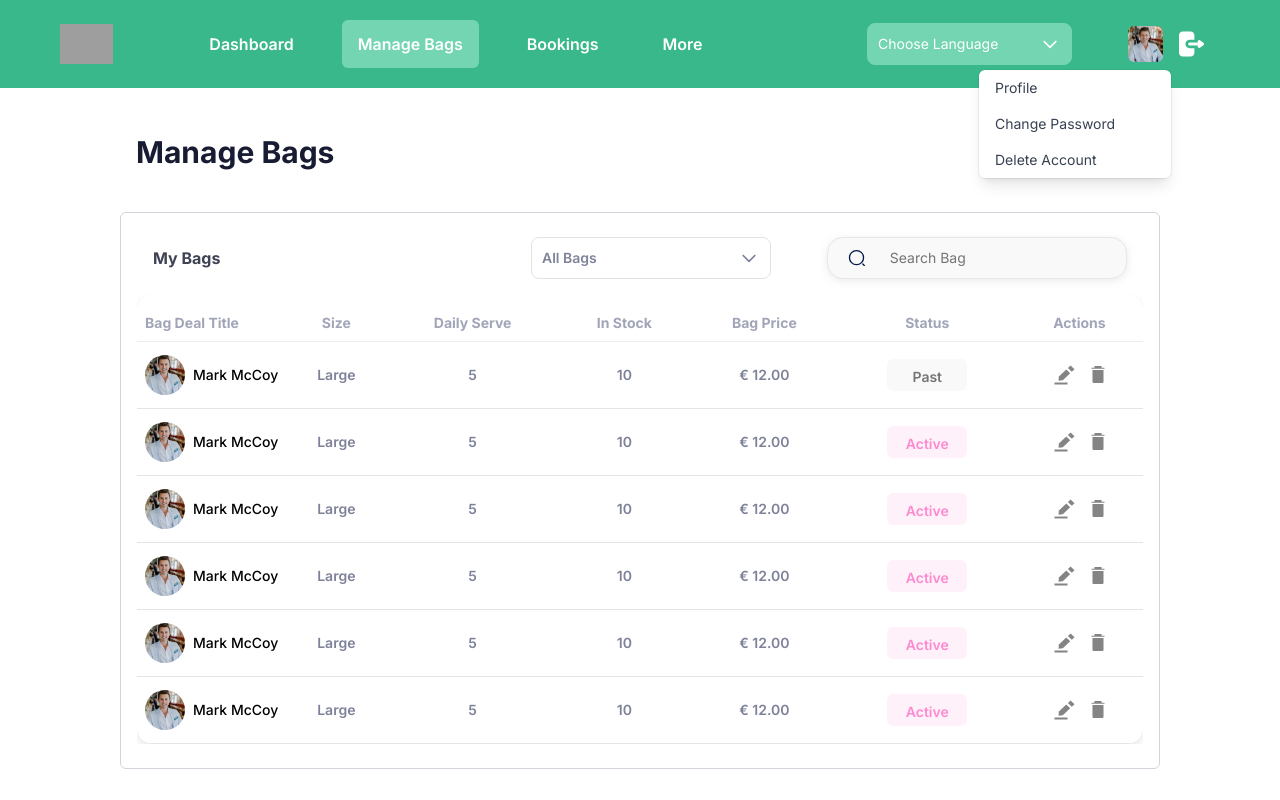
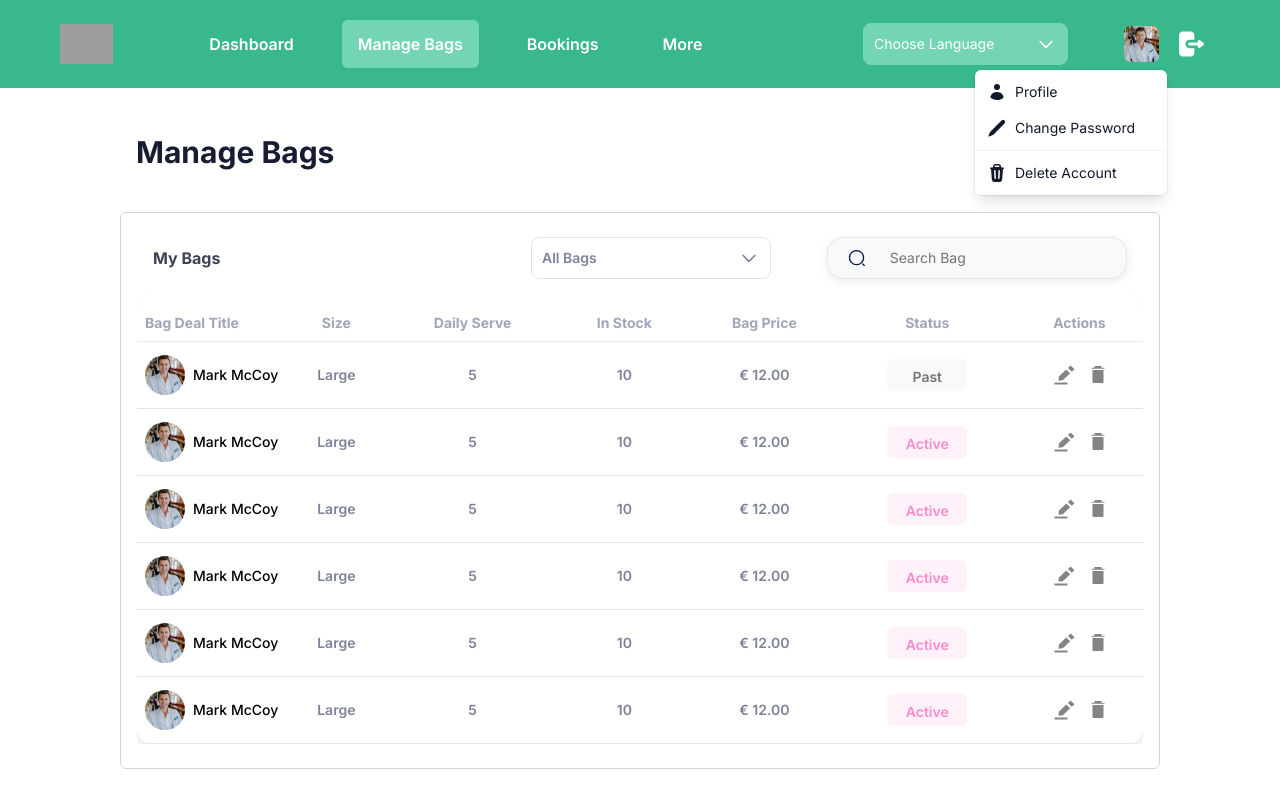
Before and after one commit to plenti-code-handler/vendor-web-app, a Next.js app: page /business/manage-bags in a window 1280 px wide. Both pictures are taken after a click on the button 1145 px from the left and 44 px from the top of the page. Built offline with nearby package versions, Linux system fonts and the light colour scheme; grey boxes are pictures that could not be loaded.

Commit message:
Added Profile Dropdown

```diff
--- a/components/dropdowns/ProfileDropdown.jsx
+++ b/components/dropdowns/ProfileDropdown.jsx
@@ -1,56 +1,93 @@
-import React from "react";
-import { Menu, MenuButton, MenuItem, MenuItems } from "@headlessui/react";
+"use client";
+
+import React, { Fragment } from "react";
+import {
+  Menu,
+  MenuButton,
+  MenuItem,
+  MenuItems,
+  Transition,
+} from "@headlessui/react";
+import { PencilIcon, TrashIcon, UserIcon, ArrowRightStartOnRectangleIcon } from "@heroicons/react/20/solid";
 
 const ProfileDropdown = () => {
   return (
-    <Menu as="div" className="relative">
+    <Menu as="div" className="relative z-10" title="Your Profile">
       <div>
-        <MenuButton className="flex items-center rounded-md text-sm focus:outline-none mr-2 focus:ring-2 focus:ring-white">
+        <MenuButton className="flex items-center rounded-md text-sm focus:outline-none mr-2 focus:ring-2 focus:ring-white hover:ring-2 hover:ring-white">
           <img
             alt="User"
             src="/User.png"
-            className="h-8 w-8 lg:h-9 lg:w-12 rounded-md"
+            className="h-8 w-8 lg:h-9 lg:w-12 rounded-md hover:cursor-pointer focus:outline-none"
           />
         </MenuButton>
       </div>
-      <MenuItems className="absolute right-0 z-10 mt-2 w-48 origin-top-right rounded-md bg-white shadow-lg ring-1 ring-black ring-opacity-5 transition-opacity focus:outline-none">
+      <Transition
+        as={Fragment}
+        enter="transition ease-out duration-100"
+        enterFrom="transform opacity-0 scale-95"
+        enterTo="transform opacity-100 scale-100"
+        leave="transition ease-in duration-75"
+        leaveFrom="transform opacity-100 scale-100"
+        leaveTo="transform opacity-0 scale-95"
+      >
+        <MenuItems className="absolute right-0 mt-2 w-40 sm:w-48 origin-top-right divide-y divide-gray-100 rounded-md bg-white shadow-lg ring-1 ring-black/5 focus:outline-none">
+          <div className="px-1 py-1 ">
             <MenuItem>
               {({ active }) => (
-            <a
-              href="#"
-              className={`block px-4 py-2 text-sm ${
-                active ? "bg-gray-100 text-gray-900" : "text-gray-700"
-              }`}
+                <button
+                  className={`${
+                    active ? "bg-main text-white" : "text-gray-900"
+                  } group flex w-full items-center rounded-md px-2 py-2 text-xs sm:text-sm`}
                 >
+                  <UserIcon className="mr-2 h-5 w-5" aria-hidden="true" />
                   Profile
-            </a>
+                </button>
               )}
             </MenuItem>
             <MenuItem>
               {({ active }) => (
-            <a
-              href="#"
-              className={`block px-4 py-2 text-sm ${
-                active ? "bg-gray-100 text-gray-900" : "text-gray-700"
-              }`}
+                <button
+                  className={`${
+                    active ? "bg-main text-white" : "text-gray-900"
+                  } group flex w-full items-center rounded-md px-2 py-2 text-xs sm:text-sm`}
                 >
+                  <PencilIcon className="mr-2 h-5 w-5" aria-hidden="true" />
                   Change Password
-            </a>
+                </button>
               )}
             </MenuItem>
+          </div>
+          <div className="px-1 py-1">
             <MenuItem>
               {({ active }) => (
-            <a
-              href="#"
-              className={`block px-4 py-2 text-sm ${
-                active ? "bg-gray-100 text-gray-900" : "text-gray-700"
-              }`}
+                <button
+                  className={`${
+                    active ? "bg-red-800 text-red-100" : "text-gray-900"
+                  } group flex w-full items-center rounded-md px-2 py-2 text-xs sm:text-sm`}
                 >
+                  <TrashIcon className="mr-2 h-5 w-5" aria-hidden="true" />
                   Delete Account
-            </a>
+                </button>
               )}
             </MenuItem>
+          </div>
+          <div className="px-1 py-1 block sm:hidden"> {/* This div is for small devices */}
+            <MenuItem>
+              {({ active }) => (
+                <button
+                  className={`${
+                    active ? "bg-main text-white" : "text-gray-900"
+                  } group flex w-full items-center rounded-md px-2 py-2 text-xs sm:text-sm`}
+                >
+                  <ArrowRightStartOnRectangleIcon className="mr-2 h-5 w-5" aria-hidden="true" />
+                  Log out
+                </button>
+              )}
+            </MenuItem>
+          </div>
         </MenuItems>
+      </Transition>
     </Menu>
   );
 };
--- a/components/layouts/Header.jsx
+++ b/components/layouts/Header.jsx
@@ -75,7 +75,10 @@ const Header = () => {
             <LanguageDropdown />
             <div className="flex gap-x-2 lg:pr-14 lg:pl-2">
               <ProfileDropdown />
-              <button className="text-sm font-semibold leading-6 text-gray-900">
+              <button
+                className="text-sm font-semibold leading-6 pl-1 text-gray-900 transition-colors duration-200 ease-in-out hover:bg-mainLight hover:text-gray-700 focus:outline-none focus:ring-2 focus:ring-mainLight focus:ring-offset-2 rounded-lg"
+                title="Logout"
+              >
                 {logoutIconSvg}
               </button>
             </div>
```
Lines whose indentation alone changed are shown as unchanged.
